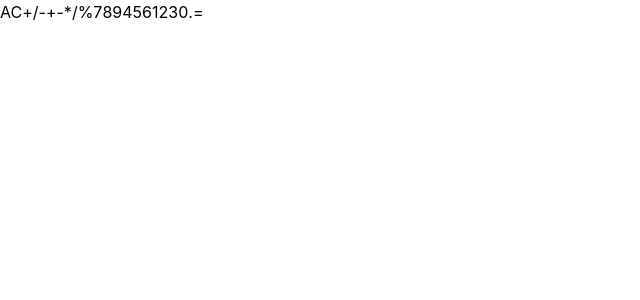
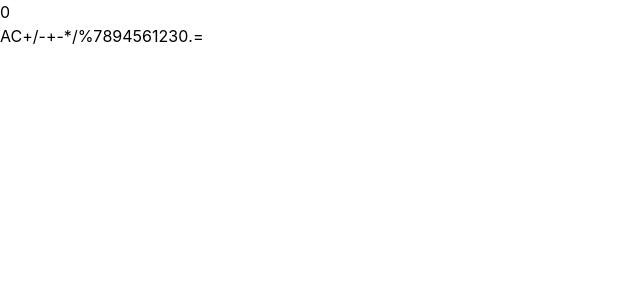
Before and after one commit to Zerro2003/Calcula, a React (Vite) app: page / in a window 1280 px wide. Shown: the top 300 px of the page, without its empty margins (0-640 px from the left). Built offline with nearby package versions, Linux system fonts and the light colour scheme.

Commit message:
refactor: simplify Display component to use a static value

```diff
--- a/src/comps/Display.tsx
+++ b/src/comps/Display.tsx
@@ -1,11 +1,3 @@
-import React from "react";
-
-type DisplayProps = {
-  value: string;
-};
-
-const Display: React.FC<DisplayProps> = ({ value }) => {
-  return <div className="display">{value}</div>;
-};
-
-export default Display;
+export default function Display() {
+  return <div className="display">0</div>;
+}
```
